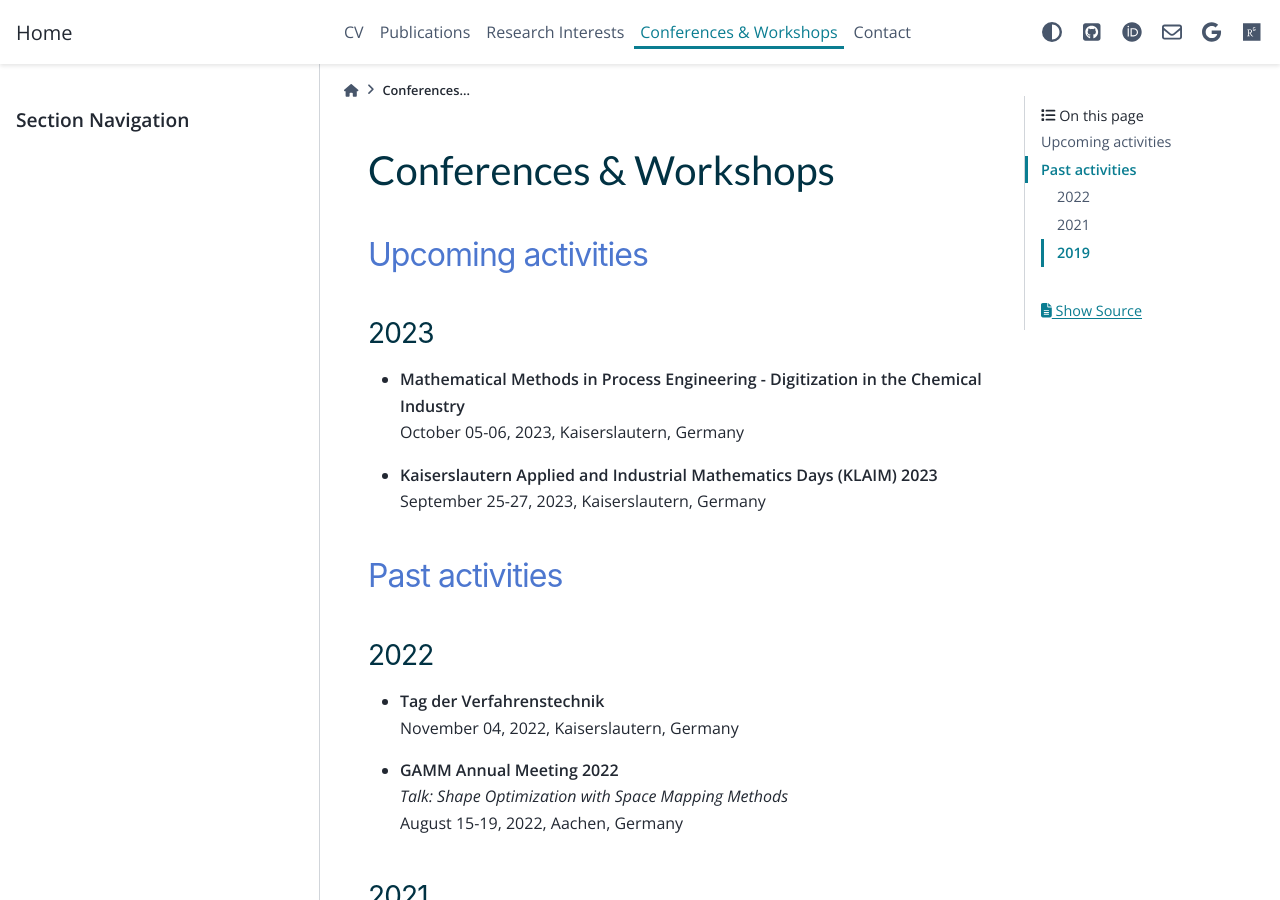
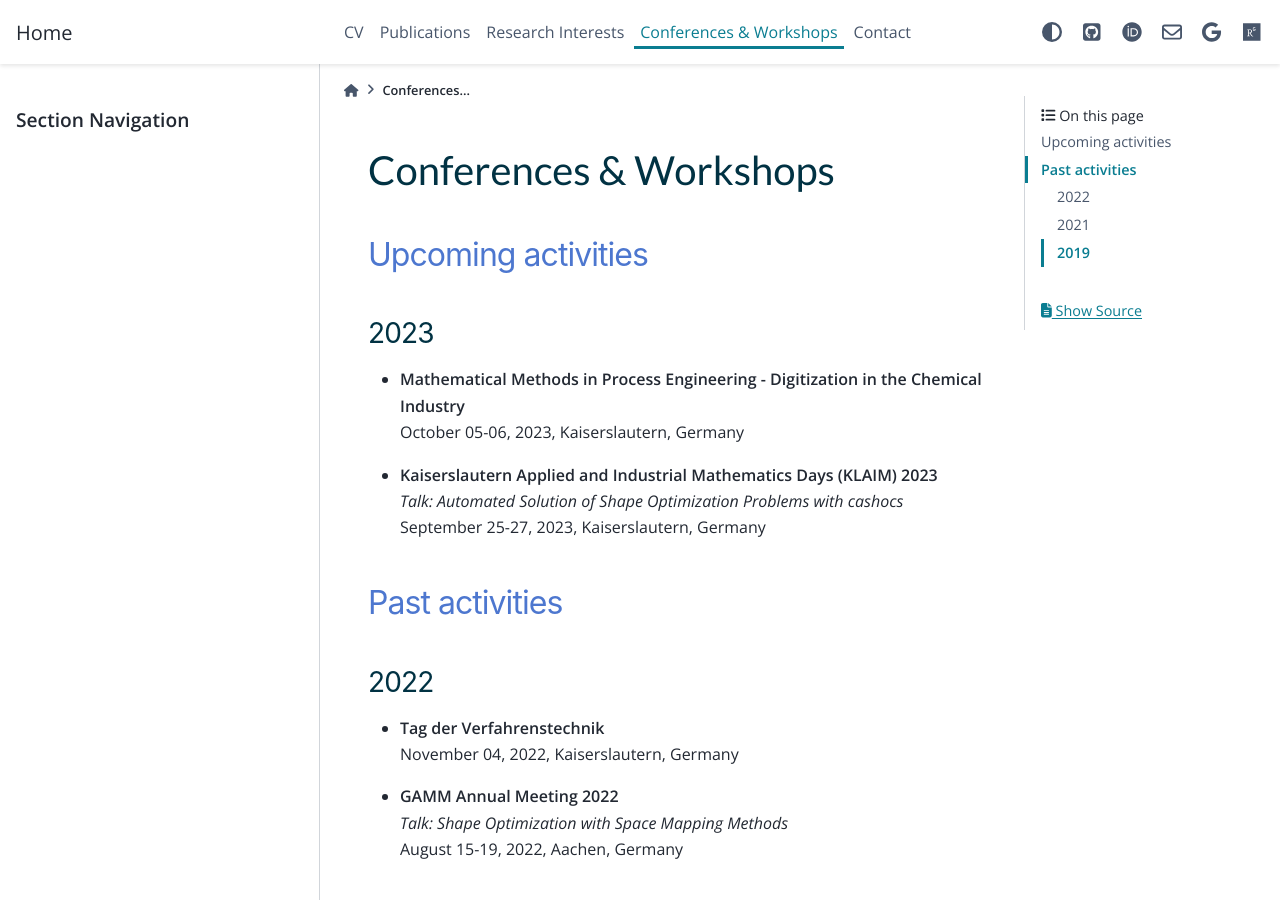
Before and after one commit to sblauth/sblauth.github.io, a Sphinx documentation site: the page built from source/conferences.rst, in a window 1280 px wide and 900 px high. Built offline with Sphinx 7.4.7 and the PyData theme 0.15.4, drawn with Linux system fonts in a browser that asks for light colours.

Commit message:
updated conferences

```diff
--- a/source/conferences.rst
+++ b/source/conferences.rst
@@ -11,6 +11,7 @@ Upcoming activities
   | October 05-06, 2023, Kaiserslautern, Germany
 
 * | **Kaiserslautern Applied and Industrial Mathematics Days (KLAIM) 2023**
+  | *Talk: Automated Solution of Shape Optimization Problems with cashocs*
   | September 25-27, 2023, Kaiserslautern, Germany
 
 
```
